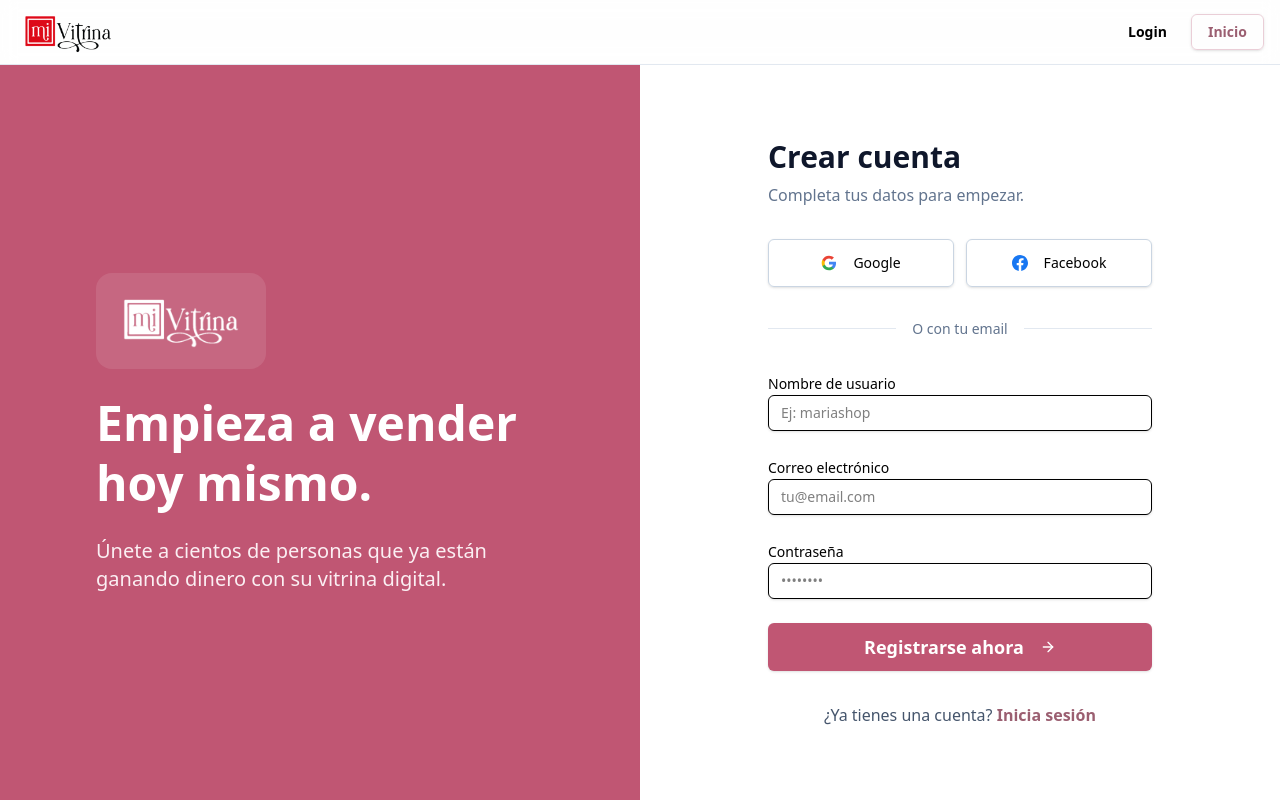
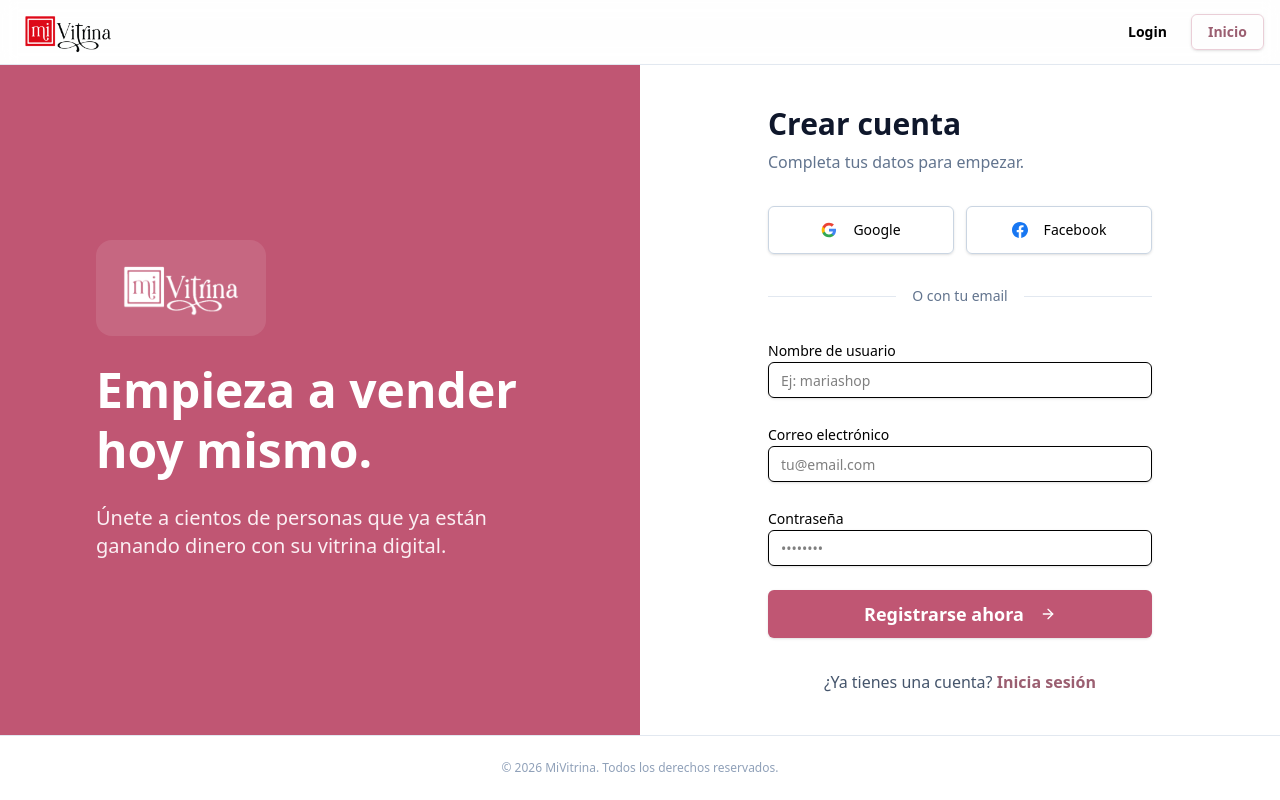
Before and after one commit to Jeffcar1993/mivitrina, a React (Vite) app in the folder client/: page /register in a window 1280 px wide. Built offline with nearby package versions, Linux system fonts and the light colour scheme; no server answers.

Commit message:
cambios para inicio de sesion con google

```diff
--- a/client/src/App.tsx
+++ b/client/src/App.tsx
@@ -155,9 +155,9 @@ export default function App() {
 
       <main>
         {/* Hero Section Atractiva */}
-        <section className="relative overflow-hidden bg-white py-16 sm:py-24">
+        <section className="relative overflow-hidden bg-white py-8 sm:py-12">
           <div className="absolute inset-0 bg-[radial-gradient(#f1f5f9_1px,transparent_1px)] [background-size:20px_20px] [mask-image:radial-gradient(ellipse_50%_50%_at_50%_50%,#000_70%,transparent_100%)]" />
-          <div className="container relative mx-auto grid items-center gap-10 px-4 text-center lg:grid-cols-2 lg:text-left">
+          <div className="container relative mx-auto grid items-center gap-6 px-4 text-center lg:grid-cols-2 lg:text-left">
             <div>
               <Badge variant="secondary" className="mb-4 rounded-full px-4 py-1 text-[#9B5F71] bg-[#FDF6F8] border-[#EAD1D9]">
                 Confianza para comprar, impulso para vender
@@ -208,7 +208,7 @@ export default function App() {
           </div>
         </section>
 
-        <div id="productos" className="container mx-auto px-4 py-12">
+        <div id="productos" className="container mx-auto px-4 py-6">
           {/* Barra de utilidades */}
           <div className="mb-8 flex flex-col items-center justify-between gap-4 border-b border-slate-100 pb-8 sm:flex-row">
             <div>
@@ -333,7 +333,7 @@ export default function App() {
         </div>
       </main>
 
-      <footer className="border-t border-slate-200 bg-white py-12 mt-12">
+      <footer className="border-t border-slate-200 bg-white py-8 mt-8">
         <div className="container mx-auto px-4">
           <div className="grid grid-cols-1 gap-8 md:grid-cols-3">
             <div className="space-y-3">
@@ -364,7 +364,7 @@ export default function App() {
             </div>
           </div>
 
-          <div className="mt-8 flex flex-col items-center justify-between gap-2 border-t border-slate-100 pt-6 text-xs text-slate-400 md:flex-row">
+          <div className="mt-4 flex flex-col items-center justify-between gap-2 border-t border-slate-100 pt-4 text-xs text-slate-400 md:flex-row">
             <p>© 2026 MiVitrina. Todos los derechos reservados.</p>
             <p>Hecho con amor y mucho café.</p>
           </div>
--- a/client/src/pages/Login.tsx
+++ b/client/src/pages/Login.tsx
@@ -142,6 +142,12 @@ export default function Login() {
           </p>
         </div>
       </div>
+
+      <footer className="border-t border-slate-200 bg-white py-6">
+        <div className="container mx-auto px-4 text-center text-xs text-slate-400">
+          <p>© 2026 MiVitrina. Todos los derechos reservados.</p>
+        </div>
+      </footer>
     </div>
   );
 }
--- a/client/src/pages/Register.tsx
+++ b/client/src/pages/Register.tsx
@@ -166,6 +166,12 @@ export default function Register() {
           </div>
         </div>
       </div>
+
+      <footer className="border-t border-slate-200 bg-white py-6">
+        <div className="container mx-auto px-4 text-center text-xs text-slate-400">
+          <p>© 2026 MiVitrina. Todos los derechos reservados.</p>
+        </div>
+      </footer>
     </div>
   );
 }
```
Also changed, not shown: 1 other file (tests, documents, lock files or other folders).
